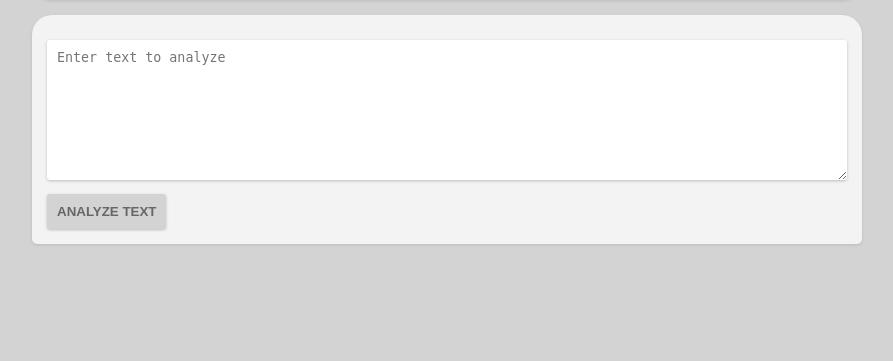
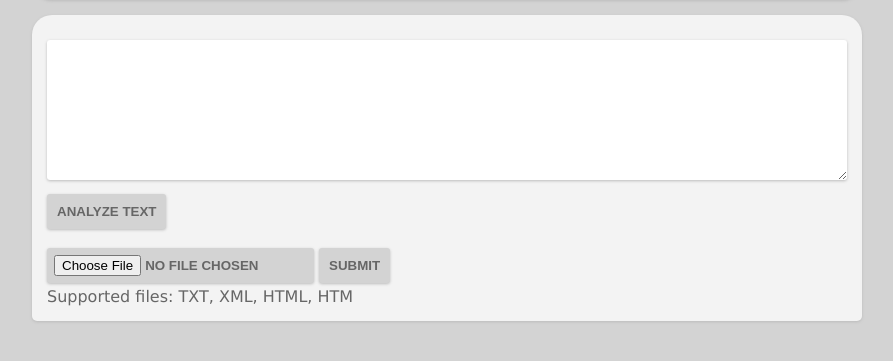
Before and after one commit to ANDREW-LVIV/TextAnalyzer, a PHP site: page / in a window 1280 px wide. Shown: the part 58-419 px from the top of the page, without its empty margins (193-1086 px from the left). Run offline with PHP 8.4, Linux system fonts and the light colour scheme.

Commit message:
Analyzer of upload file added

```diff
--- /dev/null
+++ b/FileUpload.php
@@ -0,0 +1,37 @@
+<?php
+
+namespace TextAnalyzer;
+
+use finfo;
+
+class FileUpload
+{
+  // Check allowed data types
+  private function isText(string $file_path, string $file_name) {
+    $finfo = new finfo(FILEINFO_MIME_TYPE, null);
+    $mime_type = $finfo->file($file_path);
+    $file_type = strtolower(pathinfo($file_name,PATHINFO_EXTENSION));
+
+    $allowed_mime_type = [
+      'txt' => 'text/plain',
+      'xml' => 'text/xml',
+      'html' => 'text/html',
+      'htm' => 'text/html',
+    ];
+
+    if (array_key_exists($file_type, $allowed_mime_type) && in_array($mime_type, $allowed_mime_type)) {
+      return TRUE;
+    }
+
+    return FALSE;
+  }
+
+  // Upload a file to analyze
+  public function upload() {
+    if($this->isText($_FILES["file"]["tmp_name"], $_FILES['file']['name'])) {
+      return file_get_contents($_FILES["file"]["tmp_name"]);
+    } else {
+      return FALSE;
+    }
+  }
+}
--- a/composer.json
+++ b/composer.json
@@ -2,11 +2,13 @@
   "require": {
     "php": "^7.3",
     "phpunit/phpunit": "^9.5",
-    "ext-mbstring": "*"
+    "ext-mbstring": "*",
+    "ext-fileinfo": "*"
   },
   "autoload": {
     "classmap": [
-      "Analyzer.php"
+      "Analyzer.php",
+      "FileUpload.php"
     ]
   },
   "name": "andrew-lviv/analyzer-text",
--- a/index.php
+++ b/index.php
@@ -1,11 +1,22 @@
 <?php
+
+header('Content-Type: text/html; charset=utf-8');
+
 require __DIR__.'/vendor/autoload.php';
 
 $analyze = new TextAnalyzer\Analyzer();
+$analyzeFile = new TextAnalyzer\FileUpload();
+$error = '';
 
-header('Content-Type: text/html; charset=utf-8');
+if(isset($_POST["submit_file"])) {
+  $text = $analyzeFile->upload();
+  if(!$text) {
+    $error = "<p class='error'>File type is not allowed!</p>";
+  }
+}else{
+  $text = $_POST['text'] ?? '';
+}
 
-$text = $_POST['text'] ?? '';
 $text = trim($text);
 $time = date("Y-m-d H:i:s");
 
@@ -108,14 +119,23 @@ $analyze_results = [
   </div>
 
   <div class="main">
-    <form action="" method="POST">
-      <textarea type="text" name="text" rows="8"
-        placeholder="Enter text to analyze"><?= htmlspecialchars($text); ?></textarea><br/>
+      <form action="index.php" method="POST">
+        <textarea type="text" name="text" rows="8"
+                placeholder="Enter text to analyze"><?= htmlspecialchars($text); ?>
+        </textarea>
+        <br/>
         <input type="submit" value="analyze text">
       </form>
-    </div>
+      <form action="index.php" method="POST" enctype="multipart/form-data">
+        <br>
+        <input type="file" name="file" id="file">
+        <input type="submit" value="Submit" name="submit_file">
+        <p>Supported files: TXT, XML, HTML, HTM</p>
+        <?=$error?>
+      </form>
+  </div>
 
-    <?php if ($text): ?>
+   <?php if ($text): ?>
       <div class="results">
         <h3>Statistical information</h3>
 
@@ -129,7 +149,7 @@ $analyze_results = [
           Report was generated: <?= $time; ?>
         </div>
       </div>
-    <?php endif; ?>
+   <?php endif; ?>
 
   </body>
 </html>
--- a/style.css
+++ b/style.css
@@ -45,7 +45,8 @@ textarea {
     box-shadow: 0px 1px 3px #bbb;
 }
 
-input[type="submit"] {
+input[type="submit"],
+input[type="file"] {
     border: none;
     background-color: lightgrey;
     color: #666;
@@ -58,6 +59,11 @@ input[type="submit"] {
 
 input[type="submit"]:hover {
     background-color: silver;
+}
+
+input[type="file"] {
+    padding: 7px;
+    margin-bottom: 4px;
 }
 
 textarea, input:focus {
@@ -96,3 +102,7 @@ table, tr, td {
     padding: 3px 10px;
     margin-top: 5px;
 }
+
+.error {
+    color: red;
+}
```
